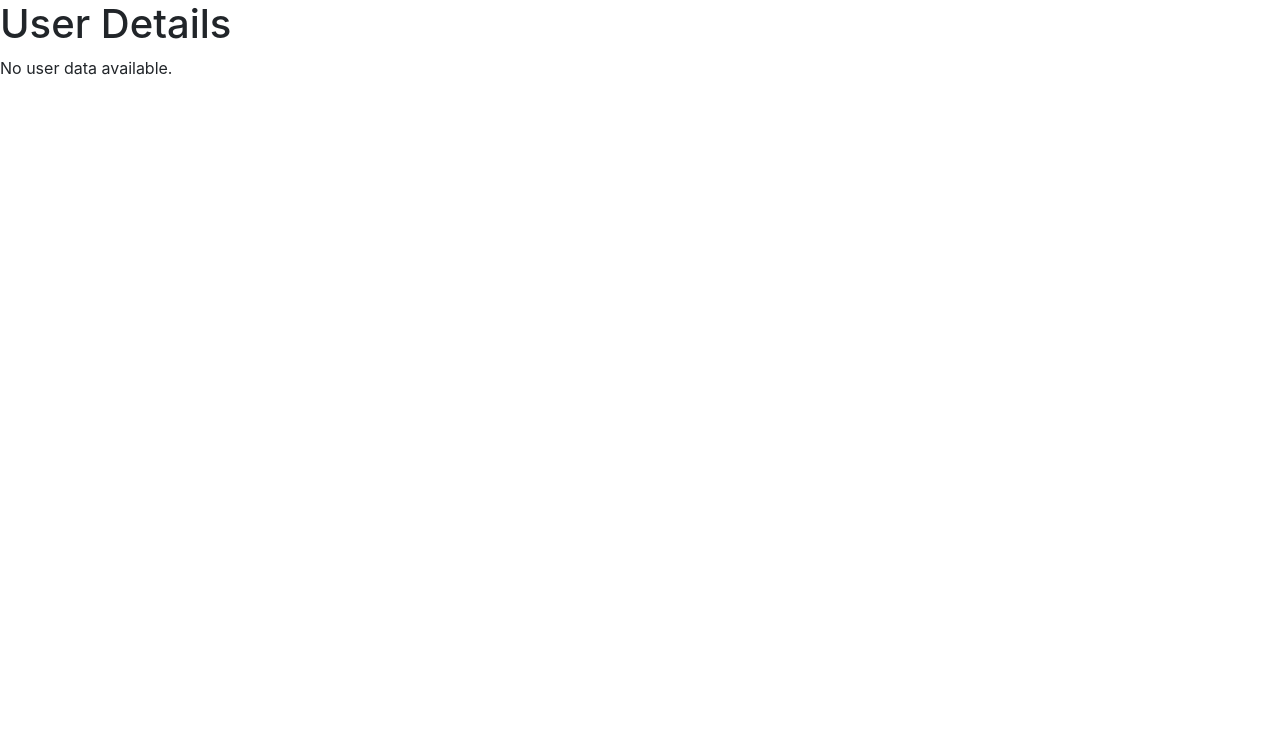
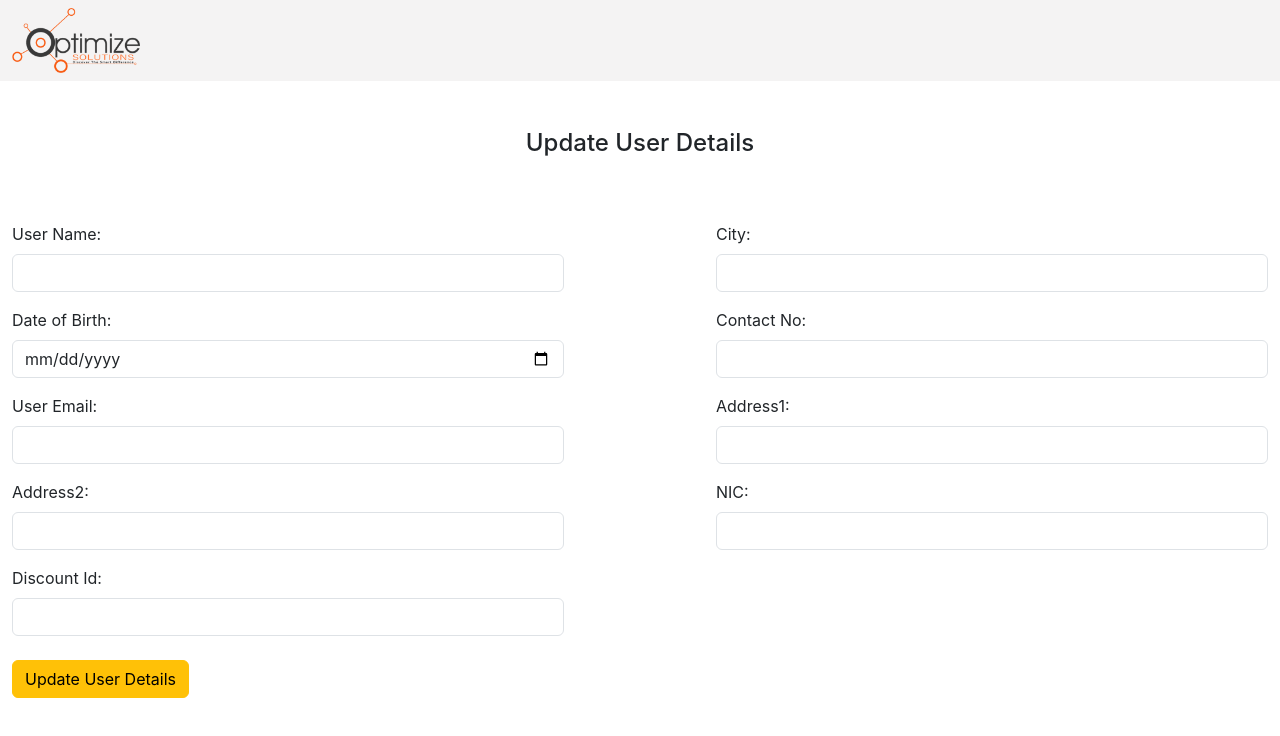
Before and after one commit to Chamaththa123/Internship-Task, a React (Create React App) app in the folder crud/: page /Update/1 in a window 1280 px wide. Shown: the top 736 px of the page. Built offline with nearby package versions, Linux system fonts and the light colour scheme; no server answers.

Commit message:
update data

```diff
--- a/crud/src/components/DataList.js
+++ b/crud/src/components/DataList.js
@@ -100,7 +100,12 @@ const DataList = () => {
                 <td>{item.NIC}</td>
                 <td>{item.discount_id}</td>
                 <td>
-                  <a className="btn btn-warning">Update</a>
+                  <a
+                    className="btn btn-warning"
+                    href={`/Update/${item.idCustomer}`}
+                  >
+                    Update
+                  </a>
                 </td>
                 <td>
                   {/* delete component */}
--- a/crud/src/components/UpdateDataForm .js
+++ b/crud/src/components/UpdateDataForm .js
@@ -1,31 +1,37 @@
 import axios from "axios";
 import React, { useEffect, useState } from "react";
-import { useParams } from "react-router-dom";
+import { useParams, useHistory } from "react-router-dom";
+import Navbar from "./NavBar";
 
 function UpdateDataForm() {
-  const { id } = useParams();
-  const [userData, setUserData] = useState({});
-  const [isLoading, setIsLoading] = useState(true);
+  const { id } = useParams(); //get id from url
+  const [userData, setUserData] = useState({}); //state for hold fetch data
+  const [isLoading, setIsLoading] = useState(true); //loading state
+  // const history = useHistory();
+  //hold form data
   const [formData, setFormData] = useState({
-    Full_Name: '',
-    City: '',
-    DOB: '',
-    TP: '',
-    Email: '',
-    Address1: '',
-    Address2: '',
-    NIC: '',
-    discount_id: '',
+    Full_Name: "",
+    City: "",
+    DOB: "",
+    TP: "",
+    Email: "",
+    Address1: "",
+    Address2: "",
+    NIC: "",
+    discount_id: "",
   });
 
+  //fetch data for specific user
   useEffect(() => {
     const fetchUserData = async () => {
       try {
-        const response = await axios.get(`https://interview.supershinecarcare.lk/api/customer/${id}`);
-        setUserData(response.data);
-        setFormData(response.data); // Initialize form data with fetched user data
+        const result = await axios.get(
+          `https://interview.supershinecarcare.lk/api/customer/${id}`
+        );
+        setUserData(result.data);
+        setFormData(result.data);
       } catch (error) {
-        console.error('Error fetching user data:', error);
+        console.error("Error fetching user data:", error);
       } finally {
         setIsLoading(false);
       }
@@ -34,6 +40,7 @@ function UpdateDataForm() {
     fetchUserData();
   }, [id]);
 
+  //handle input changes
   const handleChange = (e) => {
     const { name, value } = e.target;
     setFormData({
@@ -42,34 +49,161 @@ function UpdateDataForm() {
     });
   };
 
+  //hnadle form submition
   const handleSubmit = async (e) => {
     e.preventDefault();
     try {
-      await axios.put(`https://interview.supershinecarcare.lk/api/customer/${id}`, formData);
-      // Successful update, you can add success handling here
-      console.log('User data updated successfully!');
+      await axios.put(
+        `https://interview.supershinecarcare.lk/api/customer/${id}`,
+        formData
+      );
+      window.alert("User data updated successfully!");
+      window.location.href = "/";
     } catch (error) {
-      console.error('Error updating user data:', error);
+      console.error("Error updating user data:", error);
     }
   };
 
   return (
     <div>
-      <h1>User Details</h1>
-      {isLoading ? (
-        <p>Loading...</p>
-      ) : Object.keys(userData).length === 0 ? (
-        <p>No user data available.</p>
-      ) : (
-        <form onSubmit={handleSubmit}>
-          <div>
-            <label htmlFor="Full_Name">Full Name:</label>
-            <input type="text" id="Full_Name" name="Full_Name" value={formData.Full_Name} onChange={handleChange} />
+      <Navbar />
+      <div className="container-fluid">
+        <h4 className="text-center mt-5 mb-5">Update User Details</h4>
+        {isLoading ? (
+          // loading indicators
+          <div className="text-center mt-4">
+            <p>Loading User Details... Please Wait</p>
+            <div className="spinner-grow text-primary">
+              <span className="visually-hidden">Loading...</span>
+            </div>
+            <div className="spinner-grow text-primary">
+              <span className="visually-hidden">Loading...</span>
+            </div>
+            <div className="spinner-grow text-primary">
+              <span className="visually-hidden">Loading...</span>
+            </div>
           </div>
-          {/* Add other input fields for user details */}
-          <button type="submit">Update</button>
-        </form>
-      )}
+        ) : (
+          <form onSubmit={handleSubmit}>
+            <div className="row">
+              <div className="column">
+                <label className="form-label mt-3">User Name:</label>
+                <input
+                  type="text"
+                  className="form-control"
+                  id="Full_Name"
+                  name="Full_Name"
+                  value={formData.Full_Name}
+                  onChange={handleChange}
+                />
+              </div>
+              <div className="column">
+                <label className="form-label mt-3">City:</label>
+                <input
+                  type="text"
+                  name="City"
+                  className="form-control"
+                  id="City"
+                  value={formData.City}
+                  onChange={handleChange}
+                />
+              </div>
+            </div>
+            <div className="row">
+              <div className="column">
+                <label className="form-label mt-3">Date of Birth:</label>
+                <input
+                  type="date"
+                  name="DOB"
+                  className="form-control"
+                  id="DOB"
+                  value={formData.DOB}
+                  onChange={handleChange}
+                />
+              </div>
+              <div className="column">
+                <label className="form-label mt-3">Contact No:</label>
+                <input
+                  type="text"
+                  name="TP"
+                  className="form-control"
+                  id="TP"
+                  value={formData.TP}
+                  onChange={handleChange}
+                />
+              </div>
+            </div>
+
+            <div className="row">
+              <div className="column">
+                <label className="form-label mt-3">User Email:</label>
+                <input
+                  type="text"
+                  name="Email"
+                  className="form-control"
+                  id="Email"
+                  value={formData.Email}
+                  onChange={handleChange}
+                />
+              </div>
+              <div className="column">
+                <label className="form-label mt-3">Address1:</label>
+                <input
+                  type="text"
+                  name="Address1"
+                  className="form-control"
+                  id="Address1"
+                  value={formData.Address1}
+                  onChange={handleChange}
+                />
+              </div>
+            </div>
+
+            <div className="row">
+              <div className="column">
+                <label className="form-label mt-3">Address2:</label>
+                <input
+                  type="text"
+                  name="Address2"
+                  className="form-control"
+                  id="Address2"
+                  value={formData.Address2}
+                  onChange={handleChange}
+                />
+              </div>
+              <div className="column">
+                <label className="form-label mt-3">NIC:</label>
+                <input
+                  type="text"
+                  name="NIC"
+                  className="form-control"
+                  id="NIC"
+                  value={formData.NIC}
+                  onChange={handleChange}
+                />
+              </div>
+            </div>
+
+            <div className="row">
+              <div className="column">
+                <label className="form-label mt-3">Discount Id:</label>
+                <input
+                  type="text"
+                  name="discount_id"
+                  className="form-control"
+                  id="discount_id"
+                  value={formData.discount_id}
+                  onChange={handleChange}
+                />
+              </div>
+            </div>
+
+            <button type="submit" className="btn btn-warning mt-4 mb-4">
+              Update User Details
+            </button>
+          </form>
+        )}
+      </div>
     </div>
   );
 }
```
